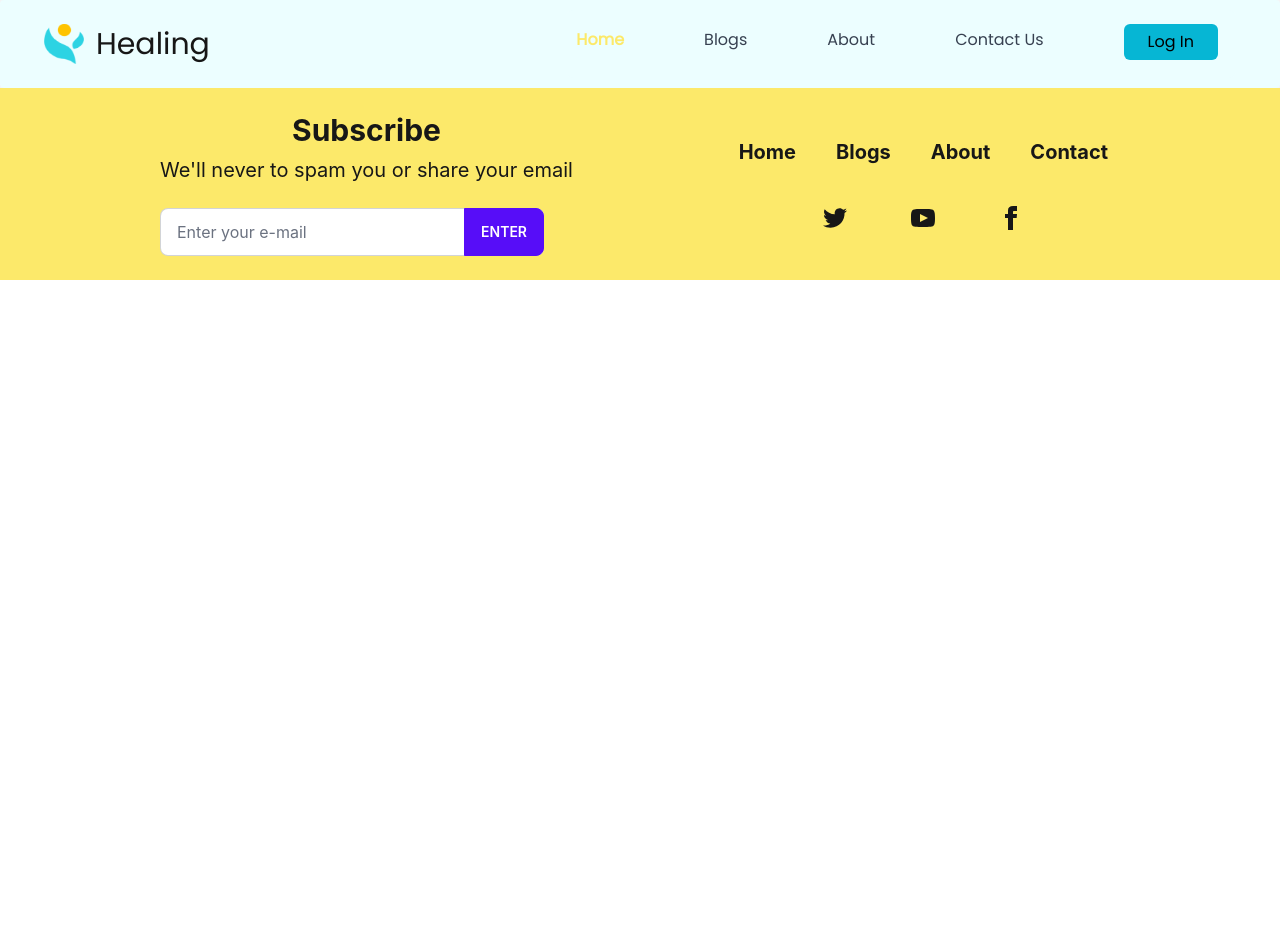
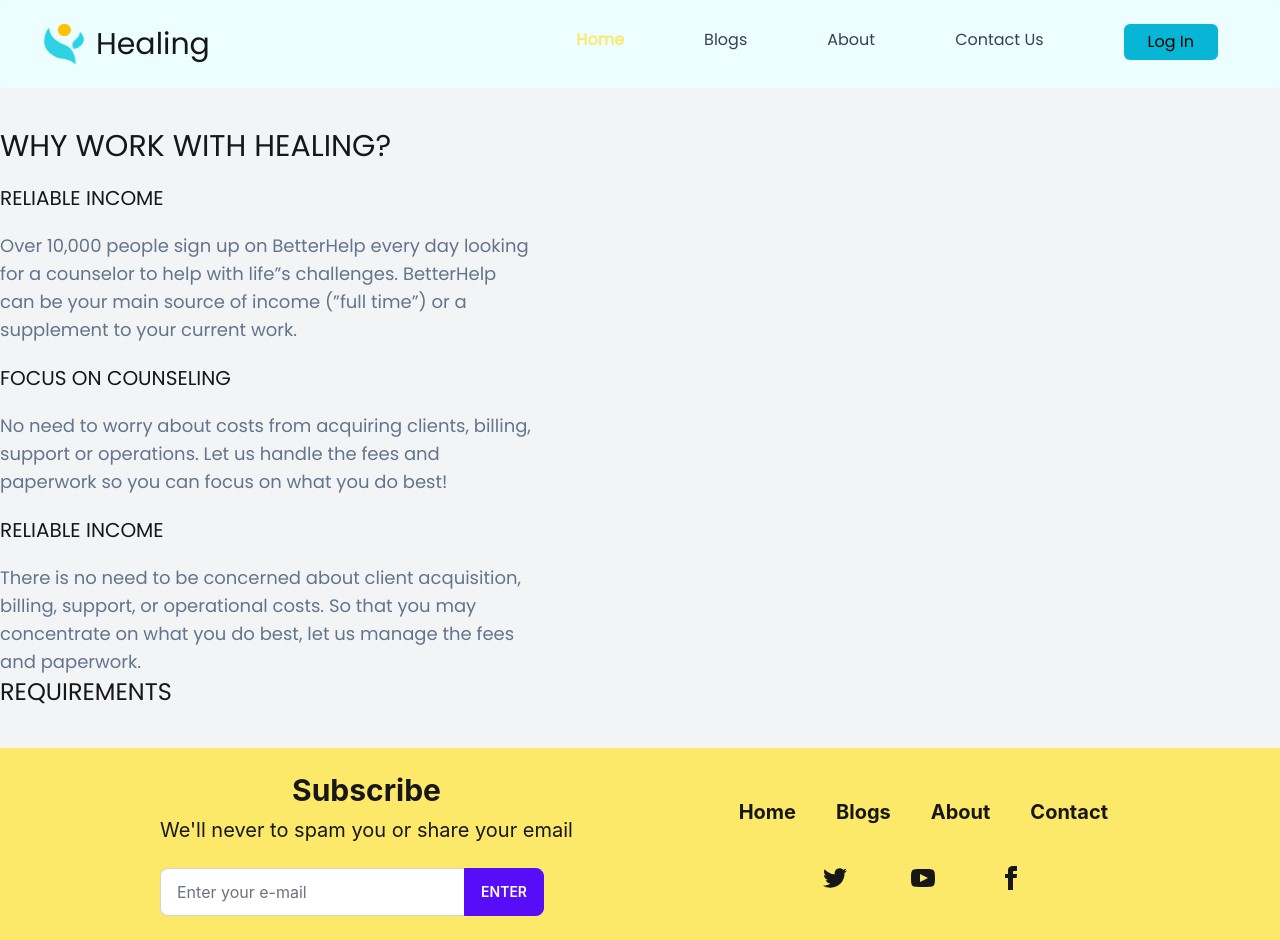
Before and after one commit to TherapyProject/iTherapy, a React (Create React App) app: page /learnmore in a window 1280 px wide. Before the commit the page ends 800 px from the top, so only its background shows below. Built offline with nearby package versions, Linux system fonts and the light colour scheme; no server answers.

Commit message:
create page structure

```diff
--- a/src/App.jsx
+++ b/src/App.jsx
@@ -12,6 +12,7 @@ import Login from './pages/Login/Login';
 import SignupPage from './pages/Signup/SignupPage';
 import Team from './pages/Team/Team';
 import BuyTicket from './pages/buyTicket/BuyTicket';
+import LearnMore from './pages/Learn-More-Page/LearnMore';
 
 function App() {
   return (
@@ -30,6 +31,7 @@ function App() {
             <Route path="/team" element={<Team />} />
             <Route path="/buyticket" element={<BuyTicket />} />
             <Route path="/book" element={<BookAppointment />} />
+            <Route path="/learnmore" element={<LearnMore />} />
           </Routes>
         </BrowserRouter>
         <Footer />
--- /dev/null
+++ b/src/pages/Learn-More-Page/LearnMore.js
@@ -0,0 +1,36 @@
+import React from 'react';
+
+function LearnMore() {
+  return (
+    <div className="font-[Poppins] py-10">
+      <h1 className="text-3xl ">WHY WORK WITH HEALING?</h1>
+
+      <h2 className="text-xl py-5">RELIABLE INCOME</h2>
+      <p className="w-5/12 text-lg text-slate-500">
+        Over 10,000 people sign up on BetterHelp every day looking for a
+        counselor to help with life&rdquo;s challenges. BetterHelp can be your
+        main source of income (&rdquo;full time&rdquo;) or a supplement to your
+        current work.
+      </p>
+
+      <h2 className="text-xl py-5">FOCUS ON COUNSELING</h2>
+      <p className="w-5/12 text-lg text-slate-500">
+        No need to worry about costs from acquiring clients, billing, support or
+        operations. Let us handle the fees and paperwork so you can focus on
+        what you do best!
+      </p>
+
+      <h2 className="text-xl py-5">RELIABLE INCOME</h2>
+      <p className="w-5/12 text-lg text-slate-500">
+        There is no need to be concerned about client acquisition, billing,
+        support, or operational costs. So that you may concentrate on what you
+        do best, let us manage the fees and paperwork.
+      </p>
+
+        <h1 className='text-2xl'>REQUIREMENTS</h1>
+
+    </div>
+  );
+}
+
+export default LearnMore;
```
Also changed, not shown: src/pages/Learn-More-Page/img/pic.png (added).
